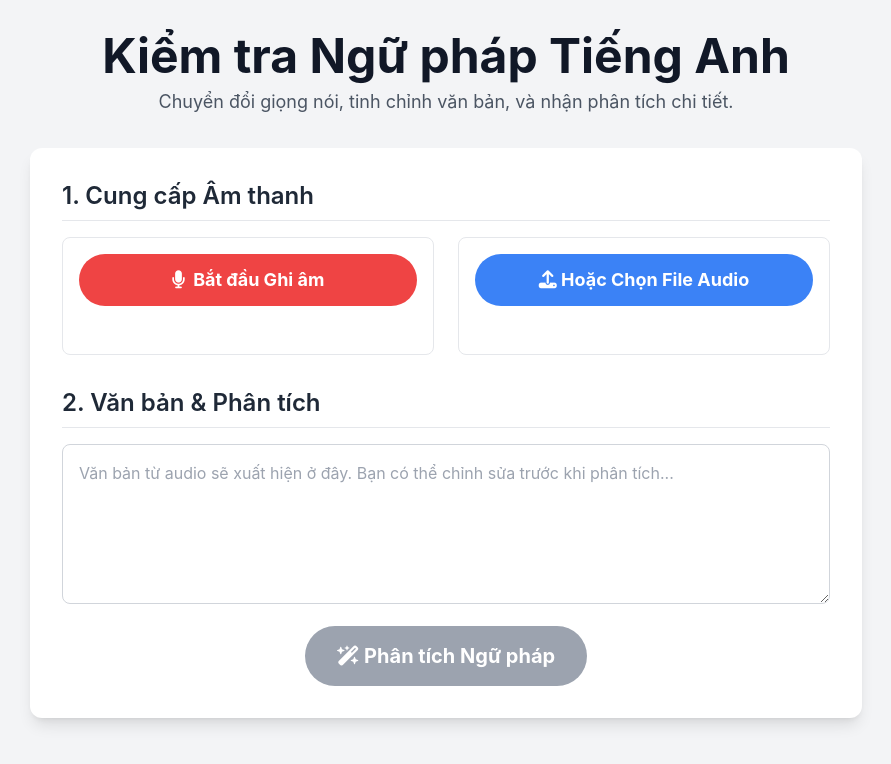
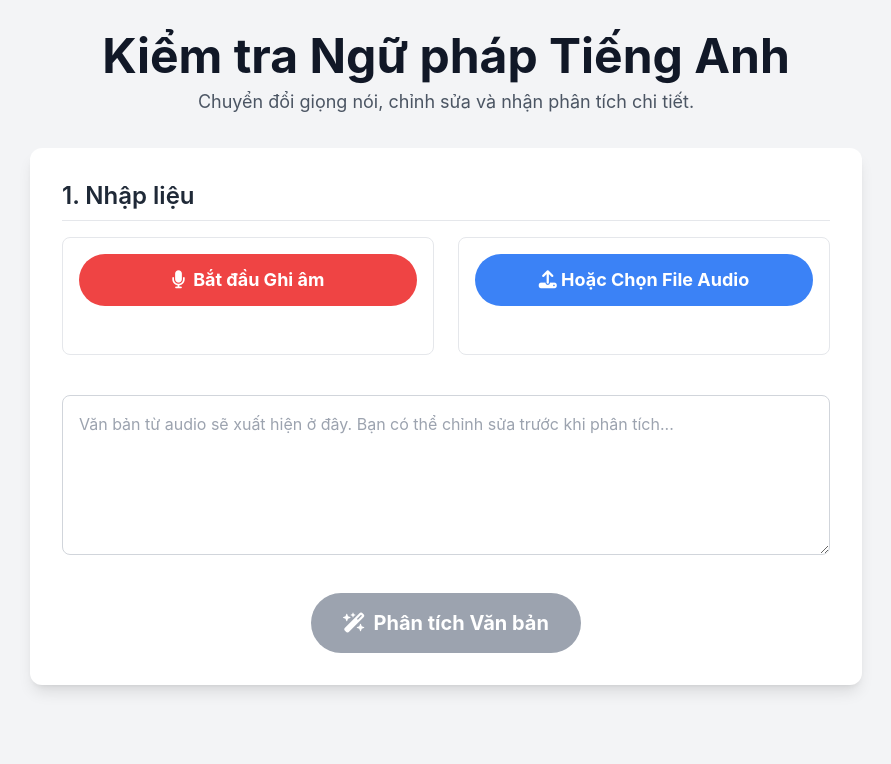
Before and after one commit to cuongmn2011/NLP_FlanT5Project, a FastAPI app: page / in a window 1280 px wide. Shown: the top 764 px of the page, without its empty margins (194-1085 px from the left). Run offline with FastAPI, Linux system fonts and the light colour scheme; some libraries are stand-ins or nearby versions.

Commit message:
complete

```diff
--- a/app/main.py
+++ b/app/main.py
@@ -4,7 +4,6 @@ import whisper
 from fastapi import FastAPI, Request, UploadFile, File, Form
 from fastapi.responses import HTMLResponse, JSONResponse
 from fastapi.templating import Jinja2Templates
-from fastapi.staticfiles import StaticFiles
 from transformers import AutoTokenizer, AutoModelForSeq2SeqLM
 import logging
 from text_processor import segment_text
@@ -15,7 +14,6 @@ logger = logging.getLogger(__name__)
 
 app = FastAPI()
 
-# Đường dẫn tìm kiếm template bây giờ là "templates", tương đối so với thư mục làm việc /app
 templates = Jinja2Templates(directory="templates")
 
 # --- Tải các mô hình AI khi ứng dụng khởi động ---
@@ -36,7 +34,7 @@ MODEL_PATH = "/app/model"
 try:
     logger.info(f"Đang tải mô hình T5 từ '{MODEL_PATH}'...")
     if not os.path.exists(MODEL_PATH):
-        raise FileNotFoundError("Thư mục model không tồn tại. Vui lòng đặt model đã huấn luyện vào đúng vị trí.")
+        raise FileNotFoundError("Thư mục model không tồn tại.")
 
     tokenizer = AutoTokenizer.from_pretrained(MODEL_PATH)
     grammar_model = AutoModelForSeq2SeqLM.from_pretrained(MODEL_PATH).to(device)
@@ -50,46 +48,43 @@ except Exception as e:
 
 @app.get("/", response_class=HTMLResponse)
 async def read_root(request: Request):
-    """
-    API để hiển thị trang chủ.
-    """
     return templates.TemplateResponse("index.html", {"request": request})
 
 @app.post("/transcribe")
 async def transcribe_audio(file: UploadFile = File(...)):
     """
-    API nhận file audio, chuyển đổi thành văn bản bằng Whisper.
+    API này chỉ nhận audio và trả về một khối văn bản duy nhất.
     """
     if not whisper_model:
         return JSONResponse(status_code=500, content={"error": "Mô hình Whisper chưa được tải."})
 
     try:
-        # Lưu file audio tạm thời
         temp_path = f"/tmp/{file.filename}"
         with open(temp_path, "wb") as buffer:
             buffer.write(await file.read())
 
         logger.info(f"Bắt đầu chuyển đổi file: {file.filename}")
         result = whisper_model.transcribe(temp_path)
-        logger.info("Chuyển đổi thành công!")
+        os.remove(temp_path)
+        logger.info("Chuyển đổi audio thành công!")
 
-        # Xóa file tạm
-        os.remove(temp_path)
-
-        return JSONResponse(content={"text": result["text"]})
+        return JSONResponse(content={"text": result.get("text", "")})
     except Exception as e:
         logger.error(f"Lỗi trong quá trình chuyển đổi audio: {e}")
         return JSONResponse(status_code=500, content={"error": "Có lỗi xảy ra khi xử lý file audio."})
 
 @app.post("/analyze")
-async def analyze_grammar(text: str = Form(...)):
+async def analyze_text(text: str = Form(...)):
     """
-    API nhận văn bản, tách câu, sau đó sửa lỗi cho từng câu.
+    API này nhận một khối văn bản, tách câu, phân tích từng câu và trả về kết quả.
     """
     if not grammar_model or not tokenizer:
-        return JSONResponse(status_code=500, content={"error": "Mô hình sửa lỗi ngữ pháp chưa được tải."})
+        return JSONResponse(status_code=500, content={"error": "Mô hình ngữ pháp chưa được tải."})
 
     try:
+        if not text.strip():
+            return JSONResponse(status_code=400, content={"error": "Không có văn bản để phân tích."})
+
         logger.info(f"Bắt đầu phân tích văn bản: '{text[:100]}...'")
 
         # BƯỚC 1: Tách văn bản thành list các câu
@@ -103,11 +98,7 @@ async def analyze_grammar(text: str = Form(...)):
             if not sentence.strip():
                 continue
 
-            # Bạn có thể thêm prefix nếu model của bạn được huấn luyện với nó
-            # input_text = f"Correct this sentence: '{sentence}'"
-            input_text = sentence
-            inputs = tokenizer(input_text, return_tensors="pt", max_length=128, truncation=True).to(device)
-
+            inputs = tokenizer(sentence, return_tensors="pt", max_length=128, truncation=True).to(device)
             output_ids = grammar_model.generate(
                 **inputs,
                 max_length=128,
@@ -116,14 +107,17 @@ async def analyze_grammar(text: str = Form(...)):
             )
             corrected_text = tokenizer.decode(output_ids[0], skip_special_tokens=True)
 
+            is_correct = sentence.strip().lower() == corrected_text.strip().lower()
+
             analysis_results.append({
                 "original": sentence,
-                "corrected": corrected_text
+                "corrected": corrected_text,
+                "is_correct": is_correct
             })
 
-        logger.info(f"Phân tích hoàn tất.")
+        logger.info("Phân tích hoàn tất.")
         return JSONResponse(content={"results": analysis_results})
 
     except Exception as e:
-        logger.error(f"Lỗi trong quá trình sửa ngữ pháp: {e}")
+        logger.error(f"Lỗi trong quá trình phân tích: {e}")
         return JSONResponse(status_code=500, content={"error": "Có lỗi xảy ra khi phân tích ngữ pháp."})
--- a/app/templates/index.html
+++ b/app/templates/index.html
@@ -50,14 +32,14 @@
     <div class="container mx-auto p-4 md:p-8 max-w-4xl">
         <header class="text-center mb-8">
             <h1 class="text-4xl md:text-5xl font-bold text-gray-900">Kiểm tra Ngữ pháp Tiếng Anh</h1>
-            <p class="text-lg text-gray-600 mt-2">Chuyển đổi giọng nói, tinh chỉnh văn bản, và nhận phân tích chi tiết.</p>
+            <p class="text-lg text-gray-600 mt-2">Chuyển đổi giọng nói, chỉnh sửa và nhận phân tích chi tiết.</p>
         </header>
 
         <main class="bg-white rounded-xl shadow-lg p-6 md:p-8 space-y-8">
-            <!-- Phần 1: Input -->
+            <!-- Phần Input -->
             <section>
-                <h2 class="text-2xl font-semibold mb-4 border-b pb-2">1. Cung cấp Âm thanh</h2>
-                <div class="grid md:grid-cols-2 gap-6 items-center">
+                <h2 class="text-2xl font-semibold mb-4 border-b pb-2">1. Nhập liệu</h2>
+                <div class="grid md:grid-cols-2 gap-6 items-center mb-6">
                     <!-- Ghi âm -->
                     <div class="flex flex-col items-center p-4 border rounded-lg h-full justify-center">
                         <button id="recordButton" class="bg-red-500 hover:bg-red-600 text-white font-bold py-3 px-6 rounded-full transition-transform transform hover:scale-105 w-full text-lg flex items-center justify-center space-x-2">
@@ -76,29 +58,27 @@
                         <p id="fileName" class="mt-3 text-sm text-gray-500 h-5 truncate w-full text-center"></p>
                     </div>
                 </div>
+
+                <!-- THÊM MỚI: Trình phát audio -->
                 <audio id="audioPlayer" controls class="w-full mt-4 hidden"></audio>
+
+                <!-- Văn bản chỉnh sửa -->
+                <textarea id="transcribedText" class="w-full p-4 border border-gray-300 rounded-lg h-40 focus:ring-2 focus:ring-indigo-500 focus:border-indigo-500 mt-4" placeholder="Văn bản từ audio sẽ xuất hiện ở đây. Bạn có thể chỉnh sửa trước khi phân tích..."></textarea>
             </section>
 
-            <!-- Phần 2: Văn bản -->
-            <section>
-                <h2 class="text-2xl font-semibold mb-4 border-b pb-2">2. Văn bản & Phân tích</h2>
-                <textarea id="transcribedText" class="w-full p-4 border border-gray-300 rounded-lg h-40 focus:ring-2 focus:ring-indigo-500 focus:border-indigo-500" placeholder="Văn bản từ audio sẽ xuất hiện ở đây. Bạn có thể chỉnh sửa trước khi phân tích..."></textarea>
-                <div class="text-center mt-4">
-                    <button id="analyzeButton" class="bg-indigo-600 hover:bg-indigo-700 text-white font-bold py-4 px-8 rounded-full text-xl transition-transform transform hover:scale-105 disabled:bg-gray-400 disabled:cursor-not-allowed disabled:scale-100" disabled>
-                        <i class="fas fa-magic-wand-sparkles"></i>
-                        Phân tích Ngữ pháp
-                    </button>
-                </div>
+            <!-- Nút Phân tích -->
+            <section class="text-center">
+                <button id="analyzeButton" class="bg-indigo-600 hover:bg-indigo-700 text-white font-bold py-4 px-8 rounded-full text-xl transition-transform transform hover:scale-105 disabled:bg-gray-400 disabled:cursor-not-allowed disabled:scale-100" disabled>
+                    <i class="fas fa-magic-wand-sparkles mr-2"></i>Phân tích Văn bản
+                </button>
             </section>
 
-            <!-- Phần 3: Kết quả -->
+            <!-- Kết quả -->
             <section id="resultSection" class="hidden">
-                <h2 class="text-2xl font-semibold mb-4 border-b pb-2">3. Kết quả Phân tích</h2>
+                <h2 class="text-2xl font-semibold my-4 border-b pb-2">2. Kết quả Phân tích</h2>
                 <div id="status" class="text-center text-gray-600 h-8 mb-4 flex justify-center items-center"></div>
-                <div id="resultContainer" class="bg-gray-50 p-4 rounded-lg space-y-4">
-                    <!-- Kết quả sẽ được chèn vào đây -->
-                </div>
-                <div class="text-center mt-4">
+                <div id="resultContainer" class="bg-gray-50 p-4 rounded-lg"></div>
+                 <div class="text-center mt-4">
                     <button id="exportButton" class="bg-green-500 hover:bg-green-600 text-white font-bold py-2 px-4 rounded-lg hidden">
                         <i class="fas fa-download"></i>
                         Xuất văn bản đã sửa
@@ -124,45 +105,30 @@
 
     let recorder;
     let audioChunks = [];
-    let audioBlob = null;
     let isRecording = false;
 
     // --- Xử lý Ghi âm ---
-    recordButton.addEventListener('click', () => {
-        if (isRecording) {
-            stopRecording();
-        } else {
-            startRecording();
-        }
-    });
+    recordButton.addEventListener('click', () => isRecording ? stopRecording() : startRecording());
 
     async function startRecording() {
         try {
             const stream = await navigator.mediaDevices.getUserMedia({ audio: true });
             recorder = new MediaRecorder(stream);
-
             recorder.ondataavailable = e => audioChunks.push(e.data);
-
             recorder.onstop = () => {
-                audioBlob = new Blob(audioChunks, { type: 'audio/webm' });
+                const audioBlob = new Blob(audioChunks, { type: 'audio/webm' });
+                // THÊM MỚI: Hiển thị audio player cho bản ghi âm
                 const audioUrl = URL.createObjectURL(audioBlob);
                 audioPlayer.src = audioUrl;
                 audioPlayer.classList.remove('hidden');
-
-                const formData = new FormData();
-                formData.append('file', audioBlob, 'recording.webm');
-                transcribe(formData);
+                transcribe(new File([audioBlob], 'recording.webm'));
             };
-
             audioChunks = [];
             recorder.start();
             isRecording = true;
             recordButton.innerHTML = '<i class="fas fa-stop"></i><span>Dừng Ghi âm</span>';
             recordingStatus.innerHTML = '<span class="status-dot bg-red-500 mr-2"></span>Đang ghi âm...';
-        } catch (error) {
-            console.error("Lỗi khi truy cập micro:", error);
-            recordingStatus.textContent = 'Không thể truy cập micro.';
-        }
+        } catch (error) { status.textContent = 'Lỗi: Không thể truy cập micro.'; }
     }
 
     function stopRecording() {
@@ -179,49 +145,38 @@
         const file = fileInput.files[0];
         if (file) {
             fileName.textContent = file.name;
-            audioBlob = file; // Lưu file để player có thể phát
+            // THÊM MỚI: Hiển thị audio player cho file tải lên
             const audioUrl = URL.createObjectURL(file);
             audioPlayer.src = audioUrl;
             audioPlayer.classList.remove('hidden');
-
-            const formData = new FormData();
-            formData.append('file', file);
-            transcribe(formData);
+            transcribe(file);
         }
     });
 
-    // --- Gửi file audio đến backend để chuyển đổi ---
-    async function transcribe(formData) {
+    // --- Gửi audio đến backend để chuyển đổi sang text ---
+    async function transcribe(file) {
         status.innerHTML = '<div class="loader mr-2"></div> Đang chuyển đổi audio...';
         resultSection.classList.add('hidden');
         analyzeButton.disabled = true;
 
+        const formData = new FormData();
+        formData.append('file', file);
+
         try {
-            const response = await fetch('/transcribe', {
-                method: 'POST',
-                body: formData
-            });
-
-            if (!response.ok) {
-                const errData = await response.json();
-                throw new Error(errData.error || 'Lỗi không xác định từ server');
-            }
+            const response = await fetch('/transcribe', { method: 'POST', body: formData });
+            if (!response.ok) throw new Error((await response.json()).error);
 
             const data = await response.json();
-            // ==================== SỬA LỖI Ở ĐÂY ====================
-            // Đảm bảo gán kết quả `data.text` vào textarea
             transcribedText.value = data.text;
-            // =======================================================
             status.textContent = 'Chuyển đổi thành công! Sẵn sàng để phân tích.';
             analyzeButton.disabled = false;
 
         } catch (error) {
             status.textContent = `Lỗi: ${error.message}`;
-            console.error('Lỗi:', error);
         }
     }
 
-    // --- Gửi văn bản để phân tích ngữ pháp ---
+    // --- Gửi văn bản đi phân tích ---
     analyzeButton.addEventListener('click', async () => {
         const textToAnalyze = transcribedText.value;
         if (!textToAnalyze.trim()) {
@@ -229,7 +184,7 @@
             return;
         }
 
-        status.innerHTML = '<div class="loader mr-2"></div> Đang phân tích ngữ pháp...';
+        status.innerHTML = '<div class="loader mr-2"></div> Đang phân tích...';
         resultSection.classList.remove('hidden');
         resultContainer.innerHTML = '';
         exportButton.classList.add('hidden');
@@ -239,49 +194,44 @@
         formData.append('text', textToAnalyze);
 
         try {
-            const response = await fetch('/analyze', {
-                method: 'POST',
-                body: formData
-            });
-
-            if (!response.ok) {
-                const errData = await response.json();
-                throw new Error(errData.error || 'Lỗi không xác định từ server');
-            }
+            const response = await fetch('/analyze', { method: 'POST', body: formData });
+            if (!response.ok) throw new Error((await response.json()).error);
 
             const data = await response.json();
             displayResults(data.results);
             status.textContent = 'Phân tích hoàn tất!';
             exportButton.classList.remove('hidden');
 
-        } catch (error) {
+        } catch(error) {
             status.textContent = `Lỗi: ${error.message}`;
-            console.error('Lỗi:', error);
         } finally {
             analyzeButton.disabled = false;
         }
     });
 
-    // --- Hiển thị kết quả phân tích ---
+    // --- Hiển thị kết quả ---
     function displayResults(results) {
         if (!results || results.length === 0) {
-            resultContainer.innerHTML = '<p class="text-gray-500 italic">Không có đề xuất nào. Văn bản có vẻ đúng ngữ pháp.</p>';
+            resultContainer.innerHTML = '<p class="text-gray-500">Không tìm thấy câu nào hợp lệ để phân tích.</p>';
             return;
         }
 
-        let html = '<ul class="space-y-3">';
+        let html = '<ul class="space-y-4">';
         results.forEach(item => {
-            const isCorrect = item.original.trim().toLowerCase() === item.corrected.trim().toLowerCase();
-            const borderColor = isCorrect ? 'border-green-400' : 'border-orange-400';
-            const bgColor = isCorrect ? 'bg-green-50' : 'bg-orange-50';
+            const borderColor = item.is_correct ? 'border-green-400' : 'border-orange-400';
+            const bgColor = item.is_correct ? 'bg-green-50' : 'bg-orange-50';
+            html += `<li class="sentence-container border-l-4 p-4 rounded-r-lg ${borderColor} ${bgColor}">`;
 
-            html += `<li class="border-l-4 p-3 rounded-r-lg ${borderColor} ${bgColor}">`;
-
-            if (isCorrect) {
-                html += `<span class="text-gray-800">${item.corrected}</span> <span class="text-green-600 font-semibold ml-2">(Đúng)</span>`;
+            if (item.is_correct) {
+                html += `<p class="text-gray-800">${item.original}</p>`;
+                html += `<div class="analysis-result mt-2 text-sm">
+                            <span class="text-green-600 font-semibold"><i class="fas fa-check-circle mr-1"></i>Đúng</span>
+                         </div>`;
             } else {
-                 html += `<p><span class="original-text">${item.original}</span></p>`;
-                 html += `<p><span class="corrected-text">→ ${item.corrected}</span></p>`;
+                 html += `<p class="original-text">${item.original}</p>`;
+                 html += `<div class="analysis-result mt-2 text-sm">
+                            <span class="corrected-text">→ ${item.corrected}</span>
+                          </div>`;
             }
             html += '</li>';
         });
@@ -296,10 +246,13 @@
 
         resultItems.forEach(item => {
             const correctedSpan = item.querySelector('.corrected-text');
-            if(correctedSpan) {
+            if (correctedSpan) {
                 correctedParagraphs.push(correctedSpan.textContent.replace('→ ', '').trim());
             } else {
-                correctedParagraphs.push(item.textContent.replace('(Đúng)', '').trim());
+                const originalP = item.querySelector('p');
+                if (originalP) {
+                    correctedParagraphs.push(originalP.textContent.trim());
+                }
             }
         });
 
```
Also changed, not shown: other parts of app/templates/index.html (+10 -27 lines).
